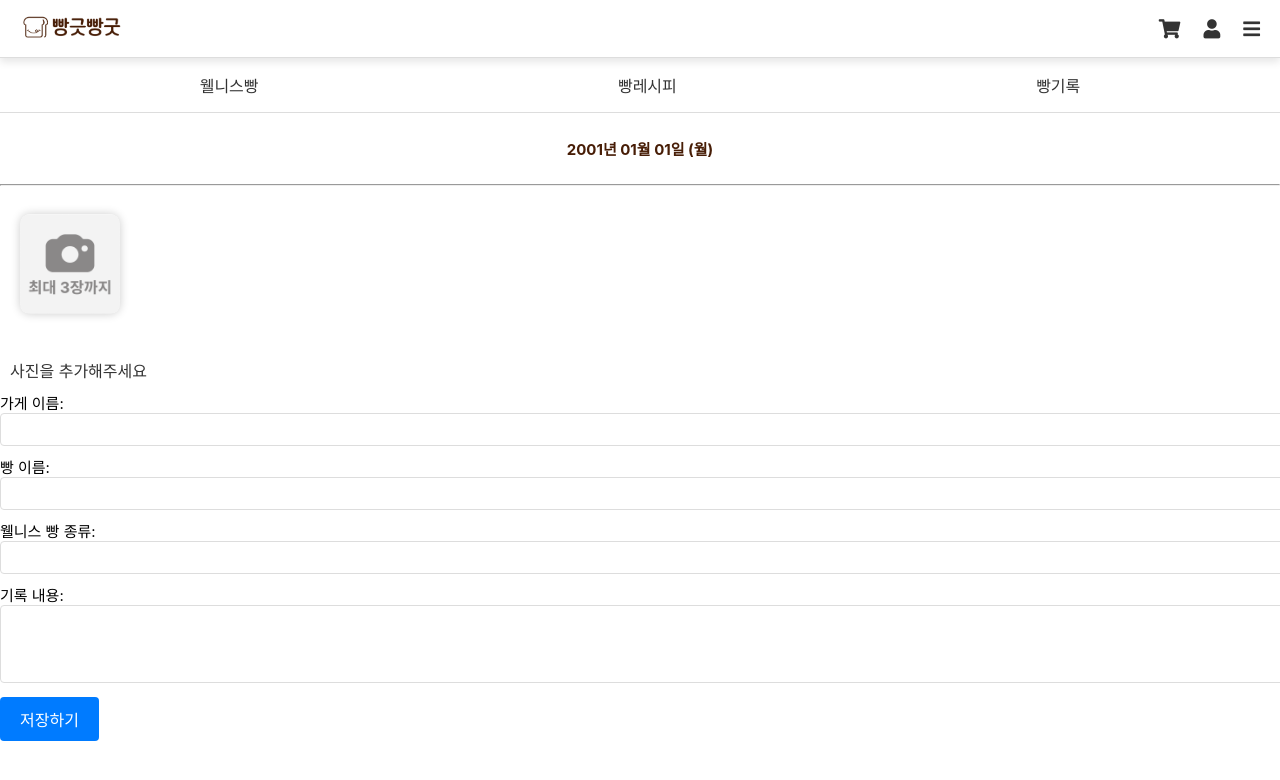
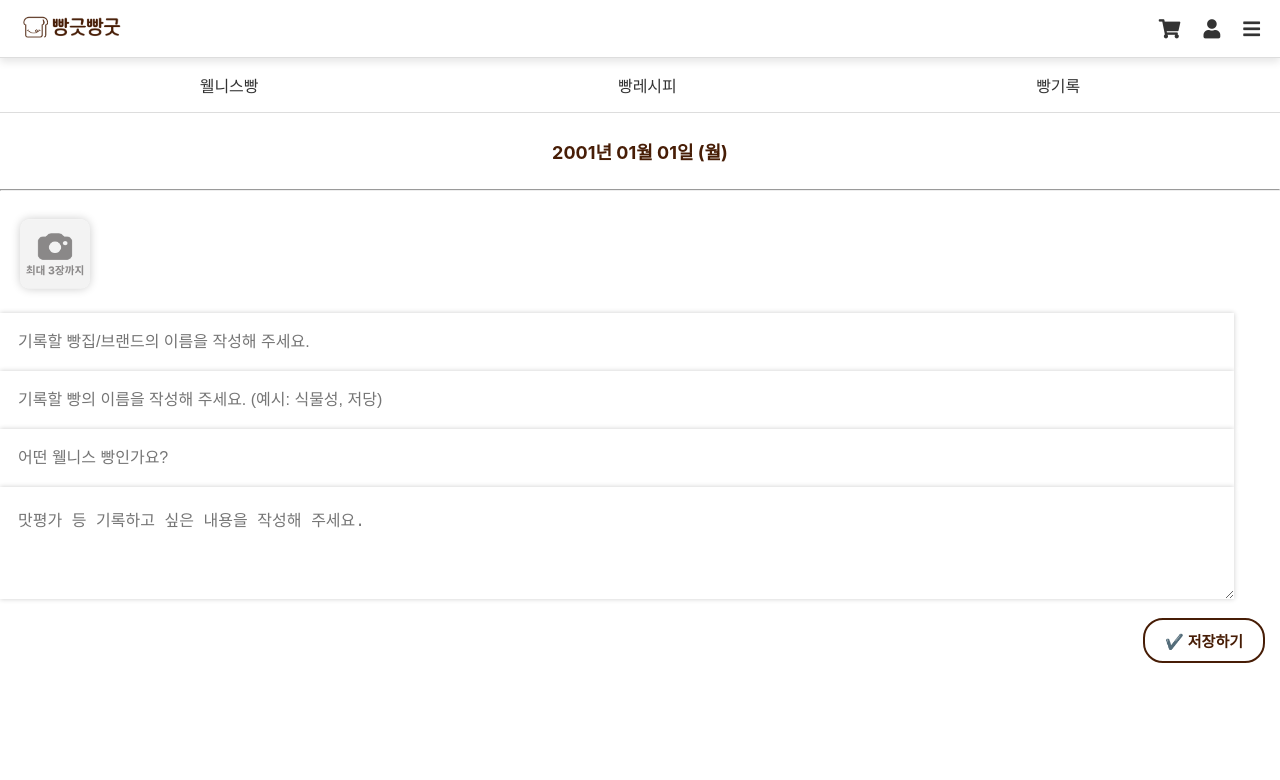
Before and after one commit to Likelion-at-SMWU-12th/DreamPatissier-Client, a React (Create React App) app in the folder dream/: page /record/1 in a window 1280 px wide. Shown: the top 780 px of the page. Built offline with nearby package versions, Linux system fonts and the light colour scheme.

Commit message:
[Feat] 빵 기록 페이지 UI 최종 완성

```diff
--- a/dream/src/pages/diary/RecordDetail.js
+++ b/dream/src/pages/diary/RecordDetail.js
@@ -11,7 +11,6 @@ const ImageUploadComponent = ({ images, onAddImage, onRemoveImage }) => (
       type="file"
       accept="image/*"
       id="file-input"
-      className="input_picture"
       onChange={(e) => {
         if (e.target.files.length) {
           onAddImage(URL.createObjectURL(e.target.files[0]));
@@ -23,6 +22,7 @@ const ImageUploadComponent = ({ images, onAddImage, onRemoveImage }) => (
       <label htmlFor="file-input">
         <img src={Picture} alt="Upload" className="upload-button" />
       </label>
+      <div className="image-preview-scroll">
         {images.map((image, index) => (
           <div key={index} className="image-preview">
             <img src={image} alt={`preview-${index}`} />
@@ -36,8 +36,6 @@ const ImageUploadComponent = ({ images, onAddImage, onRemoveImage }) => (
           </div>
         ))}
       </div>
-    <div className="image-info">
-      {images.length > 0 ? `${images.length}장 추가됨` : "사진을 추가해주세요"}
     </div>
   </div>
 );
@@ -156,52 +154,43 @@ const RecordDetail = () => {
         </div>
       </label>
       <hr />
-
       <ImageUploadComponent
         images={images}
         onAddImage={handleAddImage}
         onRemoveImage={handleRemoveImage}
       />
-
-      <label>
-        가게 이름:
       <input
+        className="input_data"
         type="text"
         value={storeName}
+        placeholder="기록할 빵집/브랜드의 이름을 작성해 주세요."
         onChange={(e) => setStoreName(e.target.value)}
       />
-      </label>
-
-      <label>
-        빵 이름:
       <input
+        className="input_data"
         type="text"
         value={breadName}
+        placeholder="기록할 빵의 이름을 작성해 주세요. (예시: 식물성, 저당)"
         onChange={(e) => setBreadName(e.target.value)}
       />
-      </label>
 
-      <label>
-        웰니스 빵 종류:
       <input
+        className="input_data"
         type="text"
         value={breadType}
+        placeholder="어떤 웰니스 빵인가요?"
         onChange={(e) => setBreadType(e.target.value)}
       />
-      </label>
 
-      <label>
-        기록 내용:
       <textarea
+        className="input_data"
         value={recordContent}
+        placeholder="맛평가 등 기록하고 싶은 내용을 작성해 주세요."
         onChange={(e) => setRecordContent(e.target.value)}
         rows="4"
-          cols="50"
       />
-      </label>
-
       <button className="save-button" onClick={handleSave}>
-        저장하기
+        ✔️ 저장하기
       </button>
     </div>
   );
--- a/dream/src/styles/RecordDetail.css
+++ b/dream/src/styles/RecordDetail.css
@@ -1,14 +1,17 @@
+/* 전체 컨테이너 스타일 */
 .diary-container {
   padding: 20px;
   margin: auto;
 }
 
+/* 레이블 스타일 */
 label {
   display: block;
   margin-bottom: 10px;
   font-size: 15px;
 }
 
+/* 날짜 입력 컨테이너 스타일 */
 .date-input-container {
   margin-top: 10px;
   justify-content: center;
@@ -17,9 +20,10 @@ label {
   align-items: center;
 }
 
+/* 날짜 표시 스타일 */
 .formatted-date {
   background-color: white;
-  font-size: 15px;
+  font-size: 18px;
   color: #471d06;
   font-weight: bold;
   cursor: pointer;
@@ -27,15 +31,17 @@ label {
   z-index: 9999;
 }
 
-/* 날짜 선택기 팝업 위치 조정 */
+/* 날짜 선택기 팝업 스타일 */
 .date-picker-popup {
   position: absolute;
   left: 50%;
   transform: translateX(-50%);
-  top: 00%;
+  top: 10%; /* 날짜 선택기 팝업의 위치를 입력 필드 아래로 조정 */
   margin-top: 10px;
+  z-index: 9998;
 }
 
+/* 이미지 업로드 컨테이너 스타일 */
 .image-upload-container {
   display: flex;
   flex-direction: column;
@@ -43,40 +49,53 @@ label {
   padding: 10px;
 }
 
+/* 이미지 업로드 버튼과 이미지 프리뷰를 포함하는 행 스타일 */
 .image-upload-row {
   display: flex;
   align-items: center;
   gap: 10px;
-  margin-bottom: 10px;
 }
 
+/* 업로드 버튼 스타일 */
 .upload-button {
-  margin: 10px;
-  width: 100px;
-  height: 100px;
+  margin-top: 10px !important;
+  margin: 0 10px;
+  width: 70px;
+  height: 70px;
   cursor: pointer;
   border-radius: 10px;
   box-shadow: 0 0 10px rgba(0, 0, 0, 0.2);
 }
 
+/* 수평 스크롤이 가능한 이미지 프리뷰 컨테이너 스타일 */
+.image-preview-scroll {
+  display: flex;
+  gap: 17px;
+  overflow-x: auto;
+  max-width: 100%;
+  white-space: nowrap;
+}
+
+/* 이미지 프리뷰 스타일 */
 .image-preview {
   position: relative;
   display: inline-block;
 }
 
 .image-preview img {
-  max-width: 120px;
-  max-height: 120px;
+  width: 60px;
+  height: 60px;
   object-fit: cover;
   border: 1px solid #ddd;
   border-radius: 5px;
-  padding: 10px;
+  padding: 8px;
 }
 
+/* 제거 버튼 스타일 */
 .remove-button {
   position: absolute;
-  top: 0;
-  right: 0;
+  top: 2px;
+  right: 2px;
   background: #f83535;
   color: white;
   border: none;
@@ -89,45 +108,46 @@ label {
   cursor: pointer;
 }
 
-.image-info {
-  margin-top: 10px;
-  font-size: 16px;
-  color: #333;
-}
-
+/* 텍스트 입력 및 텍스트 영역 스타일 */
 input[type="text"],
 textarea {
   width: 100%;
   padding: 8px;
-  border: 1px solid #ddd;
-  border-radius: 4px;
+  border: none;
+}
+
+.input_data {
+  padding: 20px 0 !important;
+  padding-left: 18px !important;
+  font-size: 16px !important;
+  width: 95% !important;
+  border: none !important;
+  box-shadow: 0 0 5px rgba(0, 0, 0, 0.2) !important;
 }
 
 textarea {
   resize: vertical;
 }
 
+/* 저장 버튼 스타일 */
 .save-button {
-  background-color: #007bff;
-  color: white;
-  border: none;
+  background-color: white;
+  color: #471d06;
+  font-weight: 800;
+  border: 2px solid #471d06;
+  margin-top: 15px;
+  margin-right: 15px;
   padding: 10px 20px;
-  border-radius: 4px;
+  border-radius: 20px;
   cursor: pointer;
-  font-size: 1rem;
+  font-size: 15px;
+  float: right;
 }
 
-.save-button:hover {
-  background-color: #0056b3;
-}
-
-/*
-DatePicker 속성 */
-/*  */
-
+/* DatePicker 속성 */
 /* 날짜 선택기 팝업의 기본 스타일 */
 .react-datepicker {
-  background-color: #493b3b;
+  background-color: white;
   border: 0px;
   border-radius: 10px;
   box-shadow: 0 0 10px rgba(0, 0, 0, 0.2);
@@ -138,7 +158,7 @@ DatePicker 속성 */
 
 /* 날짜 선택기 헤더 스타일 */
 .react-datepicker__header {
-  background-color: #ffc851;
+  background-color: #ffebc1;
   border: 0px;
 }
 
@@ -152,19 +172,20 @@ DatePicker 속성 */
 
 /* 오늘 날짜 버튼 스타일 */
 .react-datepicker__day--today {
-  background-color: #2f1f1f;
+  background-color: #ffebc1;
   color: white;
-  border-radius: 20px;
+  font-weight: 500;
+  border-radius: 20px !important;
 }
 
 /* 비어 있는 날짜 스타일을 위한 설정 */
 .react-datepicker__day--outside-month {
-  color: #747474 !important;
+  color: #a1a1a1 !important;
 }
 
 /* 기본 날짜 버튼 스타일 */
 .react-datepicker__day {
-  color: #fff;
+  color: black;
   border-radius: 4px;
 }
 
@@ -173,5 +194,5 @@ DatePicker 속성 */
     .react-datepicker__day--today
   ) {
   background-color: transparent;
-  color: #fff;
+  color: black;
 }
```
Lines whose indentation alone changed are shown as unchanged.
